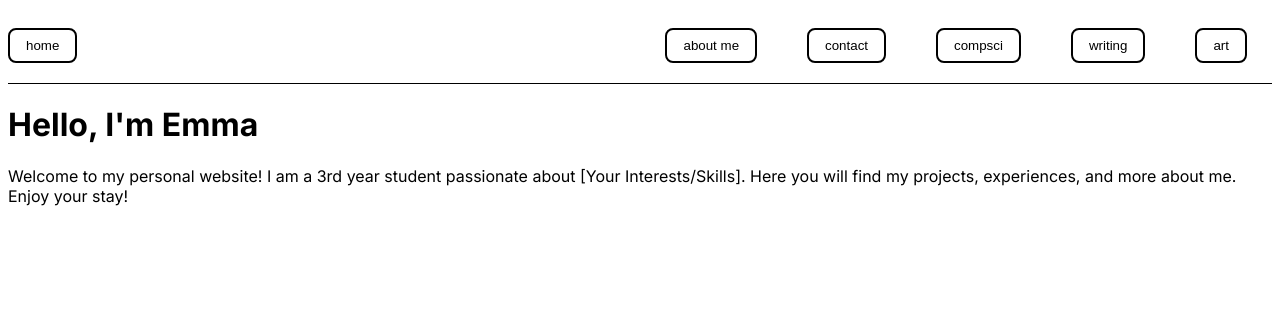
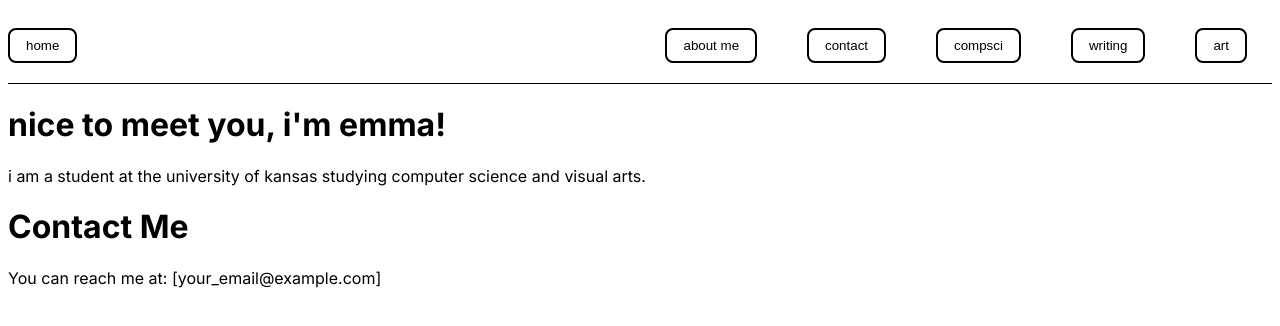
Before and after one commit to emmanasseri/emma-nasseri, a Next.js app: page / in a window 1280 px wide. Shown: the top 326 px of the page. Built offline with nearby package versions, Linux system fonts and the light colour scheme.

Commit message:
ready to deploy

```diff
--- a/src/app/layout.js
+++ b/src/app/layout.js
@@ -5,8 +5,8 @@ const inter = Inter({ subsets: ["latin"] });
 //const lato = Lato({ subsets: ["latin"], weights: [100, 300, 400, 700, 900] });
 
 export const metadata = {
-  title: "Create Next App",
-  description: "Generated by create next app",
+  title: "emma nasseri",
+  description: "emma nasseri: an overview",
 };
 
 export default function RootLayout({ children }) {
--- a/src/app/page.js
+++ b/src/app/page.js
@@ -1,17 +1,19 @@
-import Image from "next/image";
 import Navbar from "@/components/Navbar";
 
 export default function Home() {
   return (
     <>
       <Navbar />
-      <div>
-        <h1>Hello, I'm Emma</h1>
+      <div id="about">
+        <h1>nice to meet you, i'm emma!</h1>
         <p>
-          Welcome to my personal website! I am a 3rd year student passionate
-          about [Your Interests/Skills]. Here you will find my projects,
-          experiences, and more about me. Enjoy your stay!
+          i am a student at the university of kansas studying computer science
+          and visual arts.
         </p>
+      </div>
+      <div id="contact">
+        <h1>Contact Me</h1>
+        <p>You can reach me at: [your_email@example.com]</p>
       </div>
     </>
   );
--- a/src/components/Navbar.js
+++ b/src/components/Navbar.js
@@ -9,10 +9,10 @@ const Navbar = () => {
         <OutlineButton title="home" />
       </Link>
       <div style={styles.rightMenu}>
-        <Link href="/cs" style={styles.navItem}>
+        <Link href="/#about" style={styles.navItem}>
           <OutlineButton title="about me" />
         </Link>
-        <Link href="/cs" style={styles.navItem}>
+        <Link href="/#contact" style={styles.navItem}>
           <OutlineButton title="contact" />
         </Link>
         <Link href="/cs" style={styles.navItem}>
```
Also changed, not shown: src/app/writing/page.js (+2 -6 lines), src/components/OutlineCard.js (added, +31 -0 lines), .eslintrc.json.
